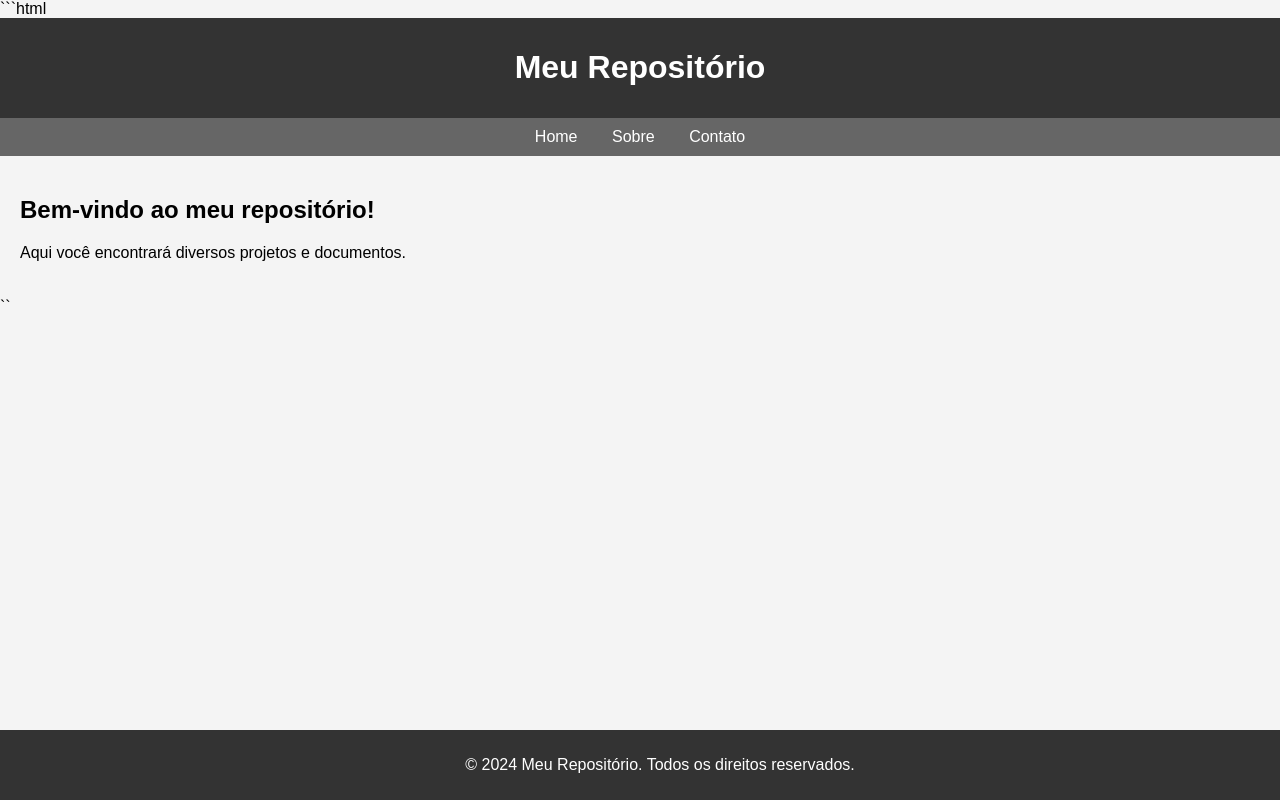
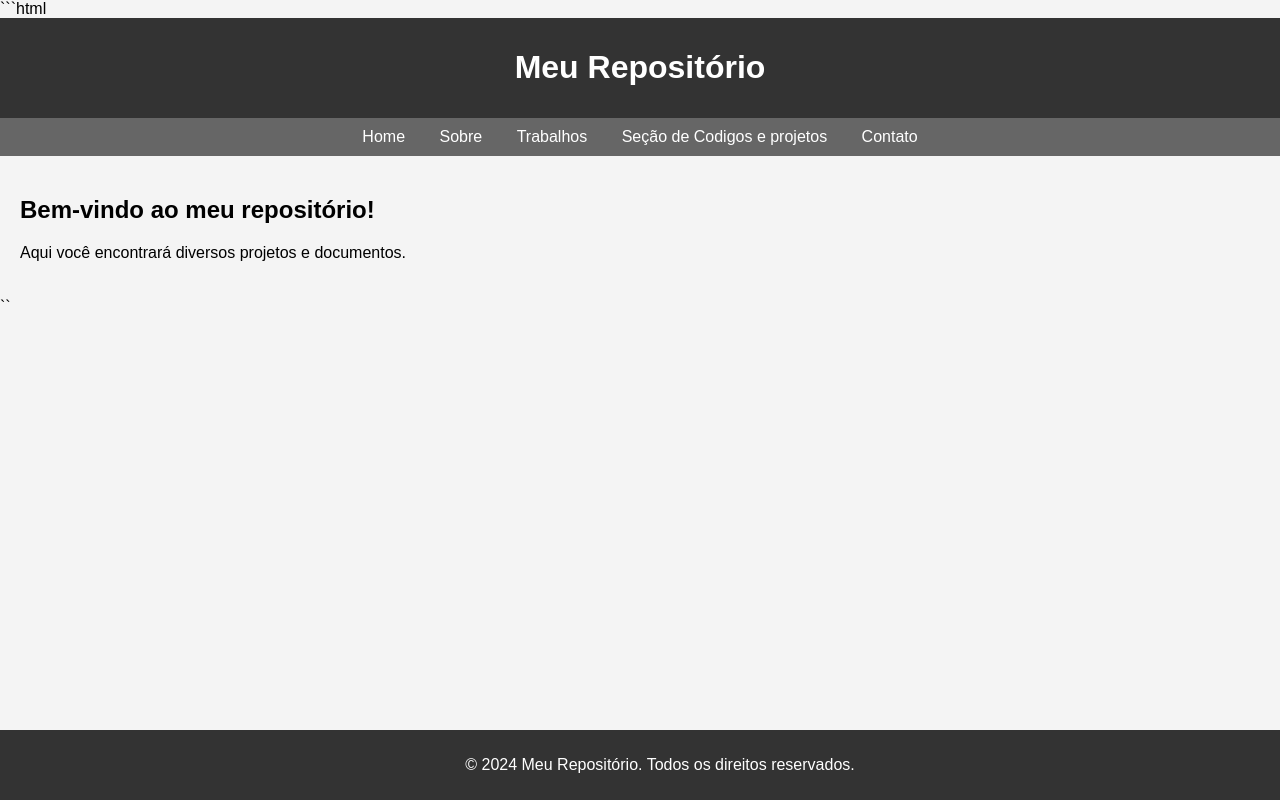
Before and after one commit to Ruanpabloband/Pagina-HTML, a plain HTML site: page Pagina HTML/index.html in a window 1280 px wide. Drawn offline with Linux system fonts and the light colour scheme.

Commit message:
Atualizações index.html

```diff
--- a/Pagina HTML/index.html
+++ b/Pagina HTML/index.html
@@ -50,6 +50,8 @@
     <nav>
         <a href="#">Home</a>
         <a href="#">Sobre</a>
+        <a href="#">Trabalhos</a>
+        <a href="#">Seção de Codigos e projetos</a>
         <a href="#">Contato</a>
     </nav>
     <section>
```
